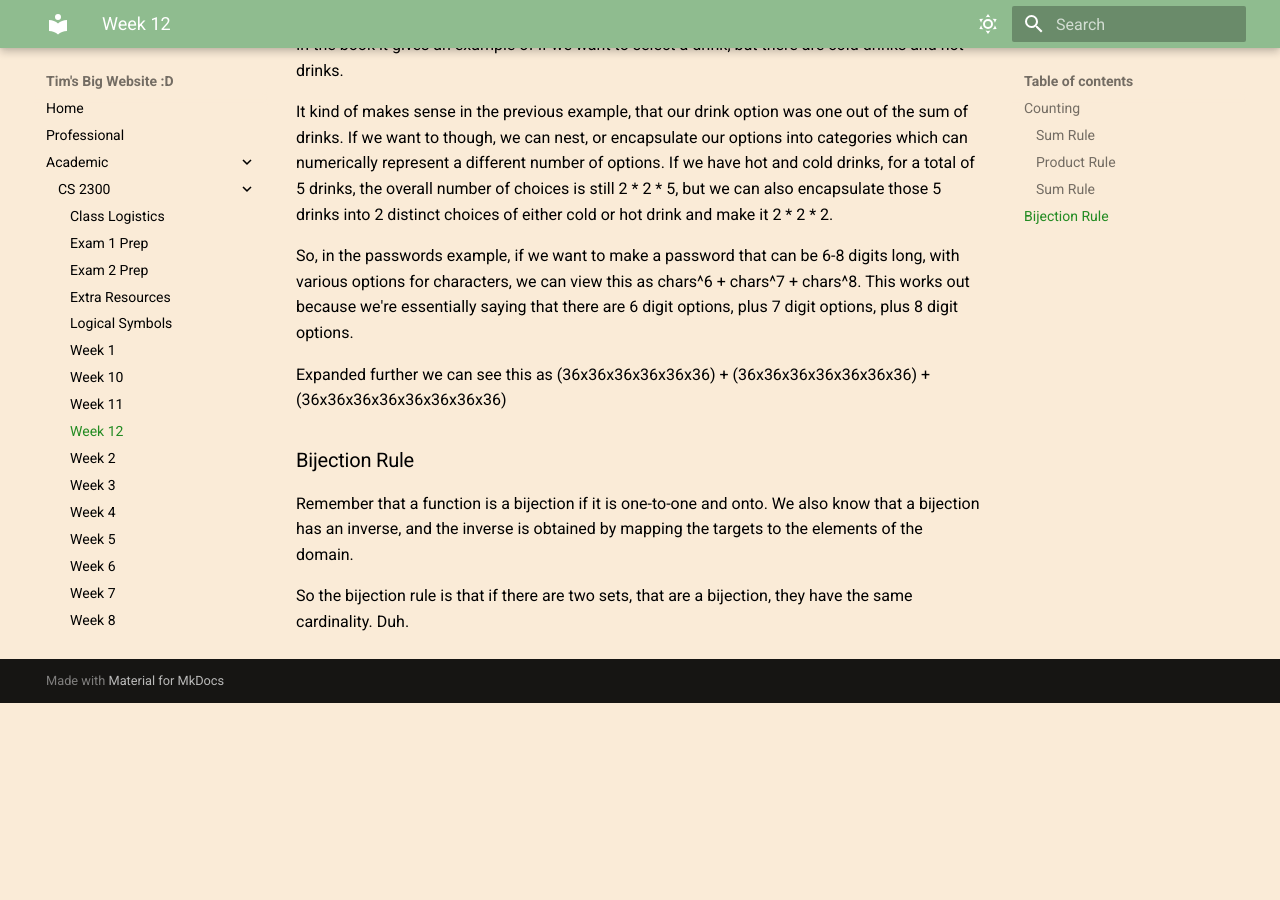
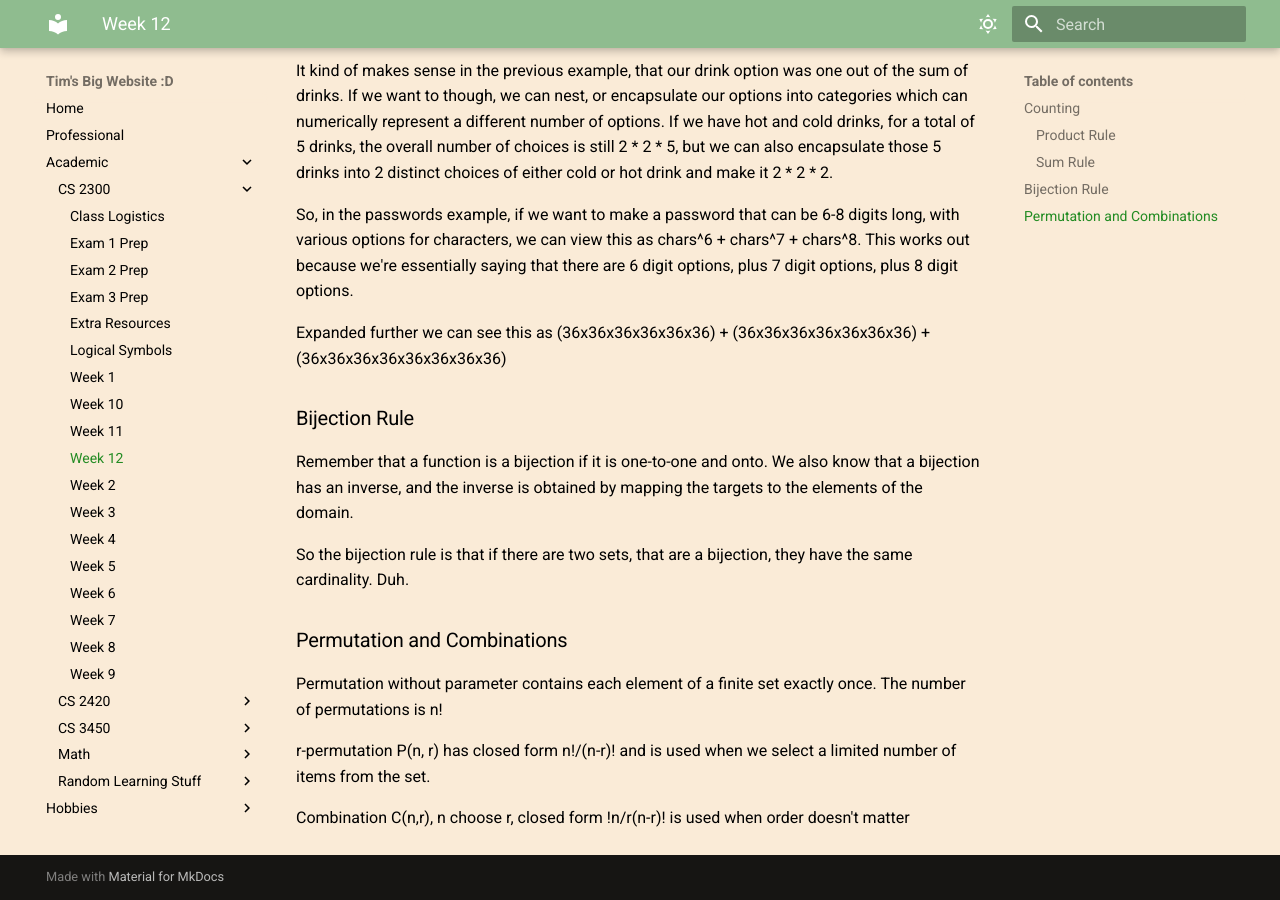
Before and after one commit to fishslips/TimSeverance, an MkDocs documentation site: the page built from docs/Academic/CS-2300/Week 12.md, in a window 1280 px wide and 900 px high, scrolled down 1502 px. Built offline with MkDocs 1.6.1 and Material for MkDocs 9.7.7, drawn with Linux system fonts in a browser that asks for light colours; before the commit the page ends 2205 px from its top, so only the background shows below that.

Commit message:
Exam Prep

```diff
--- a/docs/Academic/CS-2300/Week 12.md
+++ b/docs/Academic/CS-2300/Week 12.md
@@ -1,6 +1,4 @@
 ### Counting
-
-#### Sum Rule
 
 #### Product Rule
 
@@ -60,3 +58,11 @@
 Remember that a function is a bijection if it is one-to-one and onto. We also know that a bijection has an inverse, and the inverse is obtained by mapping the targets to the elements of the domain.
 
 So the bijection rule is that if there are two sets, that are a bijection, they have the same cardinality. Duh.
+
+### Permutation and Combinations
+
+Permutation without parameter contains each element of a finite set exactly once. The number of permutations is n!
+
+r-permutation P(n, r) has closed form n!/(n-r)! and is used when we select a limited number of items from the set.
+
+Combination C(n,r), n choose r, closed form !n/r(n-r)! is used when order doesn't matter
```
Also changed, not shown: docs/Academic/CS-2300/Exam 3 Prep.md (added, +21 -0 lines).
